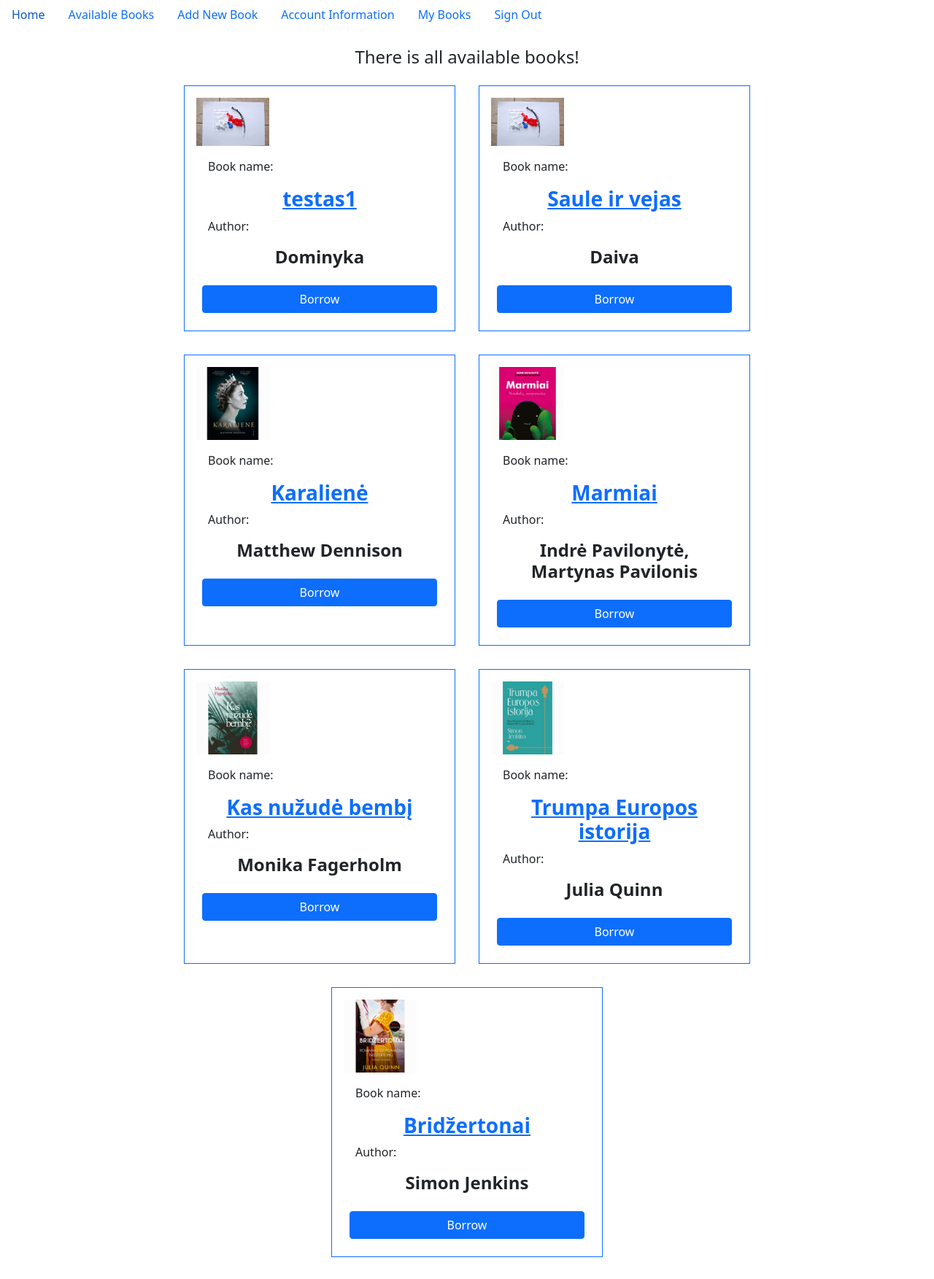
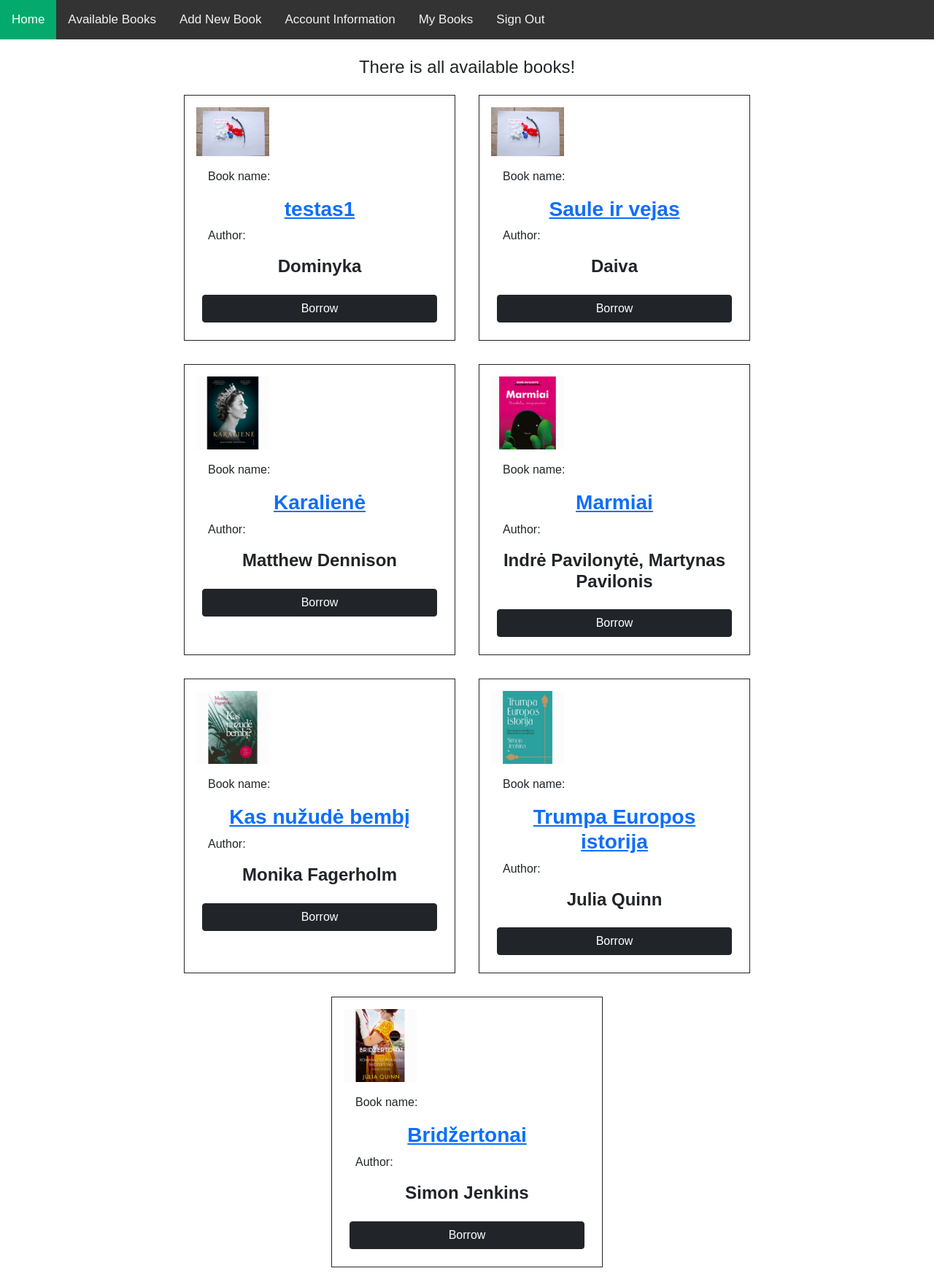
Before and after one commit to Raimis707/Python-flask, a Flask app: page /available_books in a window 1280 px wide. Shown: the whole page at 73% size. Before the commit the page ends 1723 px from the top, so only its background shows below. Run offline with Flask 2, Linux system fonts and the light colour scheme; a user stored in the database is signed in; data comes from the database, SQL or seed files in the repository; some libraries are stand-ins or nearby versions.

Commit message:
Meniu pakeitimas, ir spalv7 pakoregavimas

```diff
--- a/templates/available_books.html
+++ b/templates/available_books.html
@@ -9,7 +9,7 @@
     {% if all_books %}
     {% for books in all_books %}
     {% if books.user.id == null %}
-    <div class="col-5 col-sm-4 p-3 m-3 border border-primary">
+    <div class="col-5 col-sm-4 p-3 m-3 border border-dark">
         <div class="com-md-2" xmlns="http://www.w3.org/1999/html">
             {% if books.image_file %}
                 <img src="{{ url_for('static' , filename='images/' + books.image_file)}}" width="100" align="center">
@@ -19,12 +19,12 @@
         </div>
         <div class="m-3">
             <p>Book name:</p>
-            <h3 class="text-center"><a href="{{ url_for('book', books_id=books.id)}}"><strong>{{ books.book_name }}</strong></a></h3>
+            <h3 class="text-center"><a href="{{ url_for('book', books_id=books.id)}}" class="link-primary"><strong>{{ books.book_name }}</strong></a></h3>
             <p>Author:</p>
             <h4 class="text-center"><strong>{{books.author.name}}</strong></h4>
         </div>
         <div class="d-flex flex-column mt-auto">
-            <a class="btn btn-primary m-2" href="{{ url_for('borrow', id=books['id']) }}">Borrow</a>
+            <a class="btn btn-dark m-2" href="{{ url_for('borrow', id=books['id']) }}">Borrow</a>
         </div>
     </div>
 {% endif %}
--- a/templates/base.html
+++ b/templates/base.html
@@ -6,41 +6,86 @@
     <meta name="viewport" content="width=device-width, initial-scale=1">
 
     <!-- Bootstrap CSS -->
+    <link rel="stylesheet" href="https://cdnjs.cloudflare.com/ajax/libs/font-awesome/4.7.0/css/font-awesome.min.css">
     <link href="https://cdn.jsdelivr.net/npm/bootstrap@5.0.2/dist/css/bootstrap.min.css" rel="stylesheet"
           integrity="sha384-EVSTQN3/azprG1Anm3QDgpJLIm9Nao0Yz1ztcQTwFspd3yD65VohhpuuCOmLASjC" crossorigin="anonymous">
     <link rel="stylesheet" type="text/css" href="{{ url_for('static', filename='main.css') }}">
     <title>Mini Library!</title>
+    <style>
+        body {
+        margin: 0;
+        font-family: Arial, Helvetica, sans-serif;
+        }
+
+        .topnav {
+        overflow: hidden;
+        background-color: #333;
+        }
+
+        .topnav a {
+        float: left;
+        display: block;
+        color: #f2f2f2;
+        text-align: center;
+        padding: 14px 16px;
+        text-decoration: none;
+        font-size: 17px;
+        }
+
+        .topnav a:hover {
+        background-color: #ddd;
+        color: black;
+        }
+
+        .topnav a.active {
+        background-color: #04AA6D;
+        color: white;
+        }
+
+        .topnav .icon {
+        display: none;
+        }
+
+        @media screen and (max-width: 600px) {
+        .topnav a:not(:first-child) {display: none;}
+        .topnav a.icon {
+        float: right;
+        display: block;
+        }
+        }
+
+        @media screen and (max-width: 600px) {
+        .topnav.responsive {position: relative;}
+        .topnav.responsive .icon {
+        position: absolute;
+        right: 0;
+        top: 0;
+        }
+        .topnav.responsive a {
+        float: none;
+        display: block;
+        text-align: left;
+        }
+        }
+    </style>
 </head>
 <body>
-<ul class="nav">
-    <li class="nav-item">
+<div class="topnav" id="myTopnav">
   <a class="nav-link active" aria-current="page" href="{{ url_for('home') }}">Home</a>
-    </li>
-    <li class="nav-item">
   <a class="nav-link" href="{{ url_for('available_books') }}">Available Books</a>
-    </li>
    {% if current_user.is_authenticated %}
-    <li class="nav-item">
   <a class="nav-link" href="{{ url_for('add_new_book') }}">Add New Book</a>
-    </li>
-    <li class="nav-item">
   <a class="nav-link" href="{{ url_for('update_account_information') }}">Account Information</a>
-    </li>
-    <li class="nav-item">
   <a class="nav-link" href="{{ url_for('my_books') }}">My Books</a>
-    </li>
-    <li class="nav-item">
   <a class="nav-link" href="{{ url_for('sign_out') }}">Sign Out</a>
-    </li>
    {% else %}
-    <li class="nav-item">
   <a class="nav-link" href="{{ url_for('sign_up') }}">Sign Up</a>
-    </li>
-    <li class="nav-item">
   <a class="nav-link" href="{{ url_for('sign_in') }}">Sign In</a>
-    </li>
    {% endif %}
-</ul>
+  <a href="javascript:void(0);" class="icon" onclick="myFunction()">
+    <i class="fa fa-bars"></i>
+  </a>
+</div>
 
 <div class="container">
     <br>
@@ -57,6 +102,17 @@
     {% endblock %}
 </div>
 
+<script>
+function myFunction() {
+  var x = document.getElementById("myTopnav");
+  if (x.className === "topnav") {
+    x.className += " responsive";
+  } else {
+    x.className = "topnav";
+  }
+}
+</script>
+
 
 <!-- Optional JavaScript; choose one of the two! -->
 
```
Also changed, not shown: templates/my_books.html (+4 -4 lines). Lines whose indentation alone changed are shown as unchanged.
